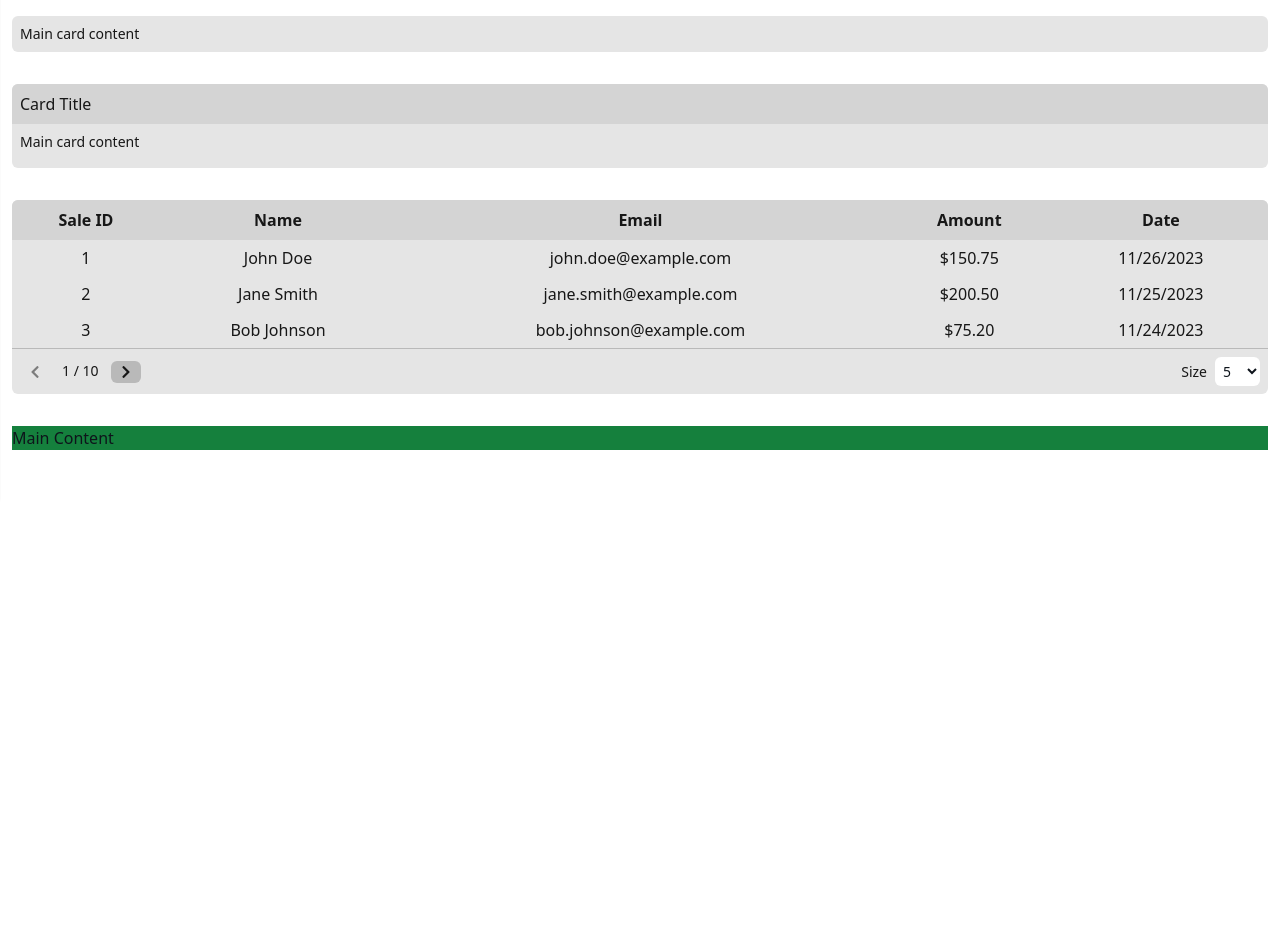
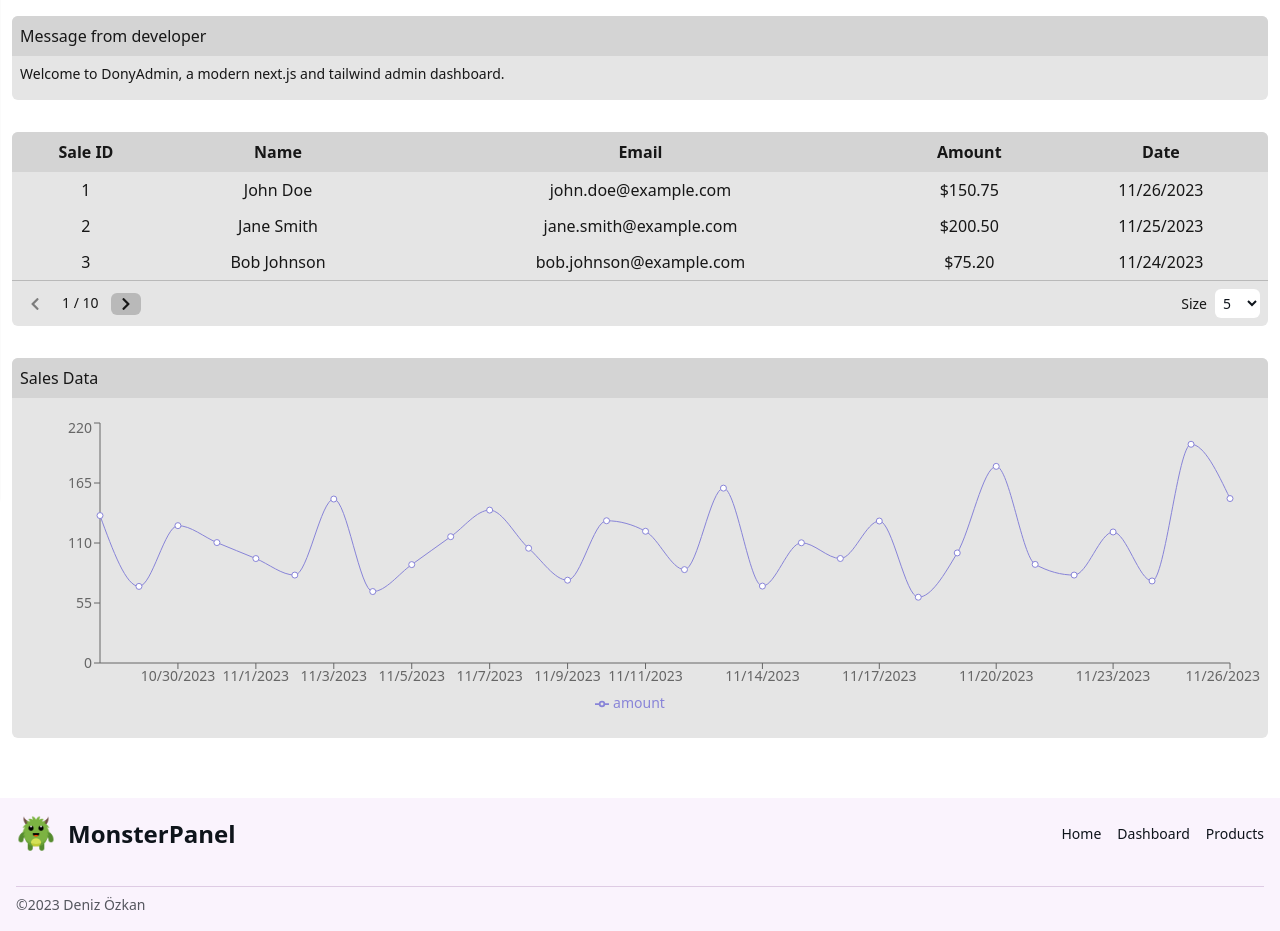
Before and after one commit to donis3/Dony-Next-SimpleAdmin, a Next.js app: page /dashboard in a window 1280 px wide. Shown: the part 300-1231 px from the top of the page. Before the commit the page ends 800 px from the top, so only its background shows below. Built offline with nearby package versions, Linux system fonts and the light colour scheme.

Commit message:
added footer and charts

```diff
--- a/app/(admin)/dashboard/page.tsx
+++ b/app/(admin)/dashboard/page.tsx
@@ -1,8 +1,16 @@
 import Card from "@/app/ui/card/Card";
+
 import InfoCard from "@/app/ui/info-card/InfoCard";
 import PageTitle from "@/app/ui/page-title/PageTitle";
 import SalesTable from "@/app/ui/table/SalesTable";
+import dynamic from "next/dynamic";
 import { FaHandshake, FaMoneyBill, FaUser } from "react-icons/fa";
+
+// Lazy load chart
+const Saleschart = dynamic(() => import("../../ui/chart/Saleschart"), {
+	ssr: false,
+	loading: () => <p>Loading...</p>,
+});
 
 export default function Dashboard() {
 	return (
@@ -28,13 +36,15 @@ export default function Dashboard() {
 				</InfoCard>
 			</div>
 
-			<Card>Main card content</Card>
-
-			<Card title="Another card">Main card content</Card>
+			<Card title="Message from developer">
+				Welcome to DonyAdmin, a modern next.js and tailwind admin
+				dashboard.
+			</Card>
 
 			<SalesTable />
-
-			<div className="w-full h-full bg-green-700">Main Content</div>
+			<Card title="Sales Data" bodyClass="px-0 md:px-2 py-5 relative">
+				<Saleschart />
+			</Card>
 		</div>
 	);
 }
--- a/app/(admin)/layout.tsx
+++ b/app/(admin)/layout.tsx
@@ -4,6 +4,7 @@ import { FaBars } from "react-icons/fa";
 import Navbar from "../ui/navbar/Navbar";
 import Sidebar from "../ui/sidebar/Sidebar";
 import DashboardContextProvider from "./DashboardContext";
+import Footer from "../ui/footer/Footer";
 
 export const metadata: Metadata = {
 	title: "DonyAdmin - Admin Zone",
@@ -31,9 +32,12 @@ export default function DashboardLayout({
 					<div className="bg-red-400 w-full p-3">User</div>
 				</aside> */}
 			</DashboardContextProvider>
-			<main className="pt-[60px] w-full transition-transform duration-300 z-0 ease-in-out">
-				{children}
-			</main>
+			<div className="min-h-dscreen flex flex-col gap-10 justify-between">
+				<main className="pt-[60px] w-full transition-transform duration-300 z-0 ease-in-out flex-1">
+					{children}
+				</main>
+				<Footer />
+			</div>
 		</>
 	);
 }
--- a/app/(admin)/products/page.tsx
+++ b/app/(admin)/products/page.tsx
@@ -1,23 +1,3 @@
 export default function ProductsPage() {
-	return (
-		<div className="h-[1900px]">
-			products page
-			<img
-				src="./assets/bg-dark.jpg"
-				alt="bg image"
-				height="40"
-				width="300"
-			/>
-
-			<div className="w-full  p-4 mt-10 bg-primary-900/50">
-				helo
-			</div>
-
-			<div className="w-full  p-4 mt-10 bg-fgNeutral">
-				<div className="p-4 bg-bgNeutral/50">
-					Helo
-				</div>
-			</div>
-		</div>
-	);
+	return <div className="h-[20px]">products page</div>;
 }
--- a/app/globals.css
+++ b/app/globals.css
@@ -16,6 +16,11 @@
 	.h-dscreen {
 		height: 100vh; /* fallback for Opera, IE and etc. */
 		height: 100dvh;
+	}
+
+	.min-h-dscreen {
+		min-height: 100vh; /* fallback for Opera, IE and etc. */
+		min-height: 100dvh;
 	}
 
 	.scroll-lock {
--- a/app/ui/card/Card.tsx
+++ b/app/ui/card/Card.tsx
@@ -1,19 +1,35 @@
 import { cn } from "@/lib/helpers/utils";
 
 type CardProps = {
-	title?: string;
+	title?: string | React.ReactNode;
 	children: React.ReactNode;
+	wrapperClass?: string;
+	bodyClass?: string;
 };
 
-export default function Card({ title, children }: CardProps) {
+export default function Card({
+	title,
+	children,
+	wrapperClass,
+	bodyClass,
+}: CardProps) {
 	return (
-		<div className="flex flex-col justify-between bg-neutral-200 text-neutral-900 dark:bg-neutral-800 rounded-md dark:text-neutral-100">
+		<div
+			className={cn(
+				"flex flex-col justify-between bg-neutral-200 text-neutral-900 dark:bg-neutral-800 rounded-md dark:text-neutral-100",
+				wrapperClass,
+			)}>
 			{title && (
 				<h2 className="p-2 rounded-t-md dark:bg-neutral-900 font-medium text-base bg-neutral-300">
-					Card Title
+					{title}
 				</h2>
 			)}
-			<div className={cn("px-2 pt-2 pb-2 text-sm", title && "pb-4")}>
+			<div
+				className={cn(
+					"px-2 pt-2 pb-2 text-sm",
+					title && "pb-4",
+					bodyClass,
+				)}>
 				{children}
 			</div>
 		</div>
--- /dev/null
+++ b/app/ui/chart/Saleschart.tsx
@@ -0,0 +1,56 @@
+"use client";
+
+import {
+	LineChart,
+	Line,
+	XAxis,
+	YAxis,
+	Tooltip,
+	ResponsiveContainer,
+	Legend,
+} from "recharts";
+
+/**
+ * NOTE: This component must be dynamically loaded without SSR because it has randomized parts.
+ * If those random parts run both on the server and the client, they wont match and next will throw errors.
+ */
+import data from "../table/salesData";
+import useLocale from "@/lib/useLocale";
+
+export default function Saleschart() {
+	const { formatDate } = useLocale();
+	const orderedData = data
+		.map((item) => {
+			return { ...item, date: new Date(item.date) };
+		})
+		.sort((a, b) => a.date.getTime() - b.date.getTime());
+	return (
+		<ResponsiveContainer width="100%" height={300}>
+			<LineChart
+				width={500}
+				height={300}
+				data={orderedData}
+				margin={{
+					top: 5,
+					right: 30,
+					left: 20,
+					bottom: 5,
+				}}>
+				<XAxis
+					dataKey="date"
+					tickFormatter={(v) => {
+						return formatDate(v);
+					}}
+				/>
+				<YAxis />
+				<Tooltip
+					labelFormatter={(label) => {
+						return formatDate(label);
+					}}
+				/>
+				<Legend />
+				<Line type="monotone" dataKey="amount" stroke="#8884d8" />
+			</LineChart>
+		</ResponsiveContainer>
+	);
+}
--- /dev/null
+++ b/app/ui/footer/Footer.tsx
@@ -0,0 +1,49 @@
+import Link from "next/link";
+
+export default function Footer() {
+	return (
+		<footer className="w-full pt-4 pb-2 px-4 bg-bgPrimary/30 text-fgNeutral">
+			<div className="w-full container mx-auto">
+				<div className="flex flex-col items-center gap-4 md:flex-row md:items-center md:justify-between">
+					<Link
+						href="/dashboard"
+						className="flex items-center mb-4 sm:mb-0 space-x-3 rtl:space-x-reverse">
+						<img
+							src="./assets/appicon.png"
+							className="h-10"
+							alt="Monster Icon"
+						/>
+						<span className="text-2xl font-bold whitespace-nowrap ">
+							MonsterPanel
+						</span>
+					</Link>
+					<ul className="flex flex-wrap items-center text-sm font-medium gap-x-4 ">
+						<li>
+							<Link href={"/"} className="hover:underline">
+								Home
+							</Link>
+						</li>
+						<li>
+							<Link
+								href={"/dashboard"}
+								className="hover:underline">
+								Dashboard
+							</Link>
+						</li>
+						<li>
+							<Link
+								href={"/products"}
+								className="hover:underline">
+								Products
+							</Link>
+						</li>
+					</ul>
+				</div>
+
+				<div className="text-sm py-2 border-t border-fgPrimary/20 mt-8 font-medium text-fgNeutral/70">
+					<span>©2023 Deniz Özkan</span>
+				</div>
+			</div>
+		</footer>
+	);
+}
--- a/app/ui/navbar/Navbar.tsx
+++ b/app/ui/navbar/Navbar.tsx
@@ -20,8 +20,9 @@ export default function Navbar() {
 				{isMenuOpen ? <FaTimes /> : <FaBars />}
 			</button>
 
-			<Link href={"/dashboard"} className="p-2 text-xl font-bold">
-				DonyAdmin
+			<Link href={"/dashboard"} className="p-2 text-xl font-bold flex flex-row gap-1 items-center">
+				<img src="./assets/appicon.png" alt="Monster Icon" className="h-8" />
+				MonsterPanel
 			</Link>
 			<div className=" flex-1 flex items-center justify-end gap-2">
 				<Link
--- a/lib/useLocale.ts
+++ b/lib/useLocale.ts
@@ -61,15 +61,23 @@ export default function useLocale({ language }: useLocaleProps = {}) {
 		return `${amount} ${currency}`;
 	}
 
-	function formatDate(date?: string) {
-		const givenDate = date ? new Date(date) : new Date();
+	function formatDate(date?: string | Date): string {
+		let givenDate: any;
+
+		if (date && date instanceof Date) {
+			givenDate = date;
+		} else if (typeof date === "string") {
+			givenDate = new Date(date);
+		} else {
+			givenDate = new Date();
+		}
+
 		try {
 			return new Intl.DateTimeFormat(locale).format(givenDate);
 		} catch (error) {
 			if (error instanceof Error) log(error.message);
+			return date as string;
 		}
-
-		return date;
 	}
 
 	return { language: locale, formatCurrency, changeLocale, formatDate };
```
Also changed, not shown: public/assets/appicon.png (added).
